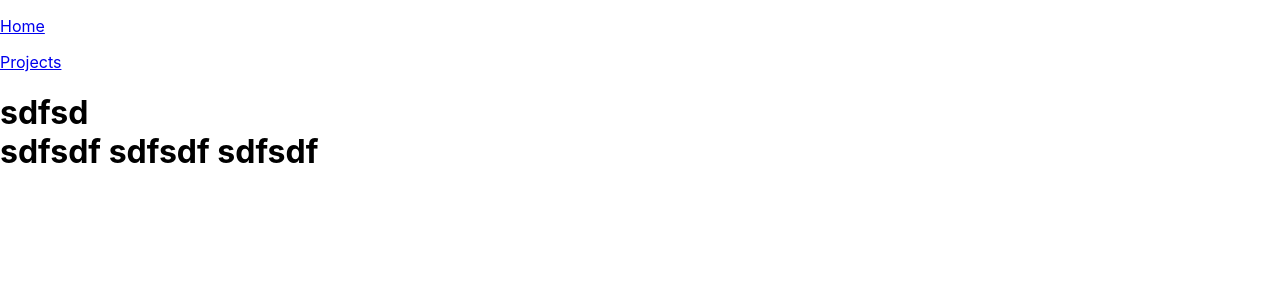
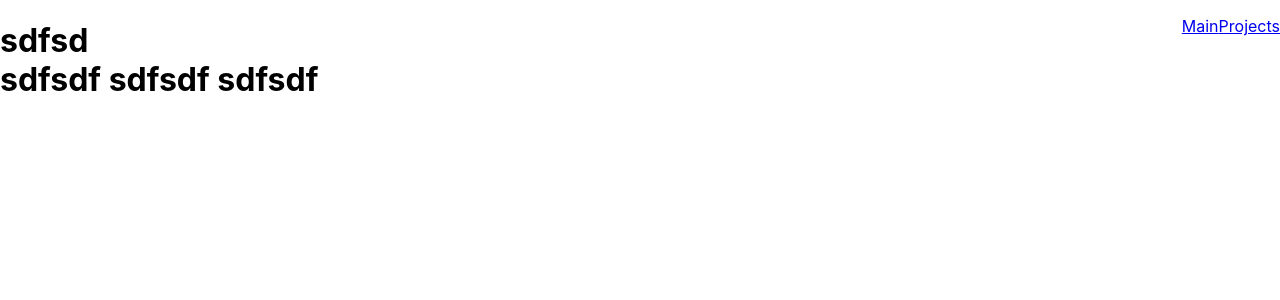
Before and after one commit to Wampirs/Wampirs.github.io, a React (Create React App) app: page / in a window 1280 px wide. Shown: the top 300 px of the page. Built offline with nearby package versions, Linux system fonts and the light colour scheme.

Commit message:
AutoGenerating ruutes and navbar

```diff
--- a/src/App.tsx
+++ b/src/App.tsx
@@ -1,7 +1,6 @@
 import React from 'react';
 import { HashRouter, Routes, Route } from 'react-router-dom';
 
-import logo from './logo.svg';
 import './App.css';
 
 
@@ -11,14 +10,23 @@ import Projects from './Pages/Projects/Projects';
 
 
 
+const Navigation = {
+    NavItems: [{ name: "Main", path: "/", component: <Home/>, icon: "" },
+        { name: "Projects",path:"projects", component: <Projects/>,icon:"" }
+    ]
+}
+const { NavItems } = Navigation;
+
     function App() {
         return (
             <HashRouter >
                 <Routes>
-                <Route path="/" element={<NavBar />}>
-                    <Route index element={<Home />} />
-                    <Route path='projects' element={<Projects />} />
-
+                    <Route path="/" element={<NavBar NavItems={Navigation.NavItems} />} >
+                        {
+                            NavItems.map(
+                                (item: { name: string, path: string, component: JSX.Element }) => <Route key={item.name} path={item.path} element={item.component} />
+                            )
+                        }
                     </Route>
                 </Routes>
             </HashRouter>
--- a/src/Pages/NavBar/NavBar.css
+++ b/src/Pages/NavBar/NavBar.css
@@ -6,3 +6,9 @@
     right: 0px;
     top: 0px;
 }
+.NavItem {
+
+}
+.NavItem.Text{
+
+}
--- a/src/Pages/NavBar/NavBar.tsx
+++ b/src/Pages/NavBar/NavBar.tsx
@@ -1,21 +1,19 @@
 import React from 'react';
 import { Outlet, NavLink } from "react-router-dom";
 
-import Item from './NavBarItem';
 import './NavBar.css';
 
 
-const NavBar = () => {
+const NavBar = (Navigation: { NavItems:Array<{ name: string, path: string, component: JSX.Element, icon: string }>} ) => {
+
+    const CreateNavLinks: any = () => Navigation.NavItems.map((NavItem: { name: string, path: string, icon: string }) =>
+        <NavLink to={NavItem.path}>
+            <p>{NavItem.name}</p>
+        </NavLink>)
     return (
         <>
-            <nav className="nav">
-                <NavLink to={'/'} >
-                    <p>Home</p>
-                </NavLink>
-
-                <NavLink to={'/projects'}>
-                    <p>Projects</p>
-                </NavLink>
+            <nav className="NavBar">
+                <CreateNavLinks/>
             </nav>
             <Outlet/>
         </>
```
Also changed, not shown: src/Pages/NavBar/NavBarItem.css (deleted, +0 -15 lines), src/Pages/NavBar/NavBarItem.tsx (deleted, +0 -18 lines). Lines whose indentation alone changed are shown as unchanged.
